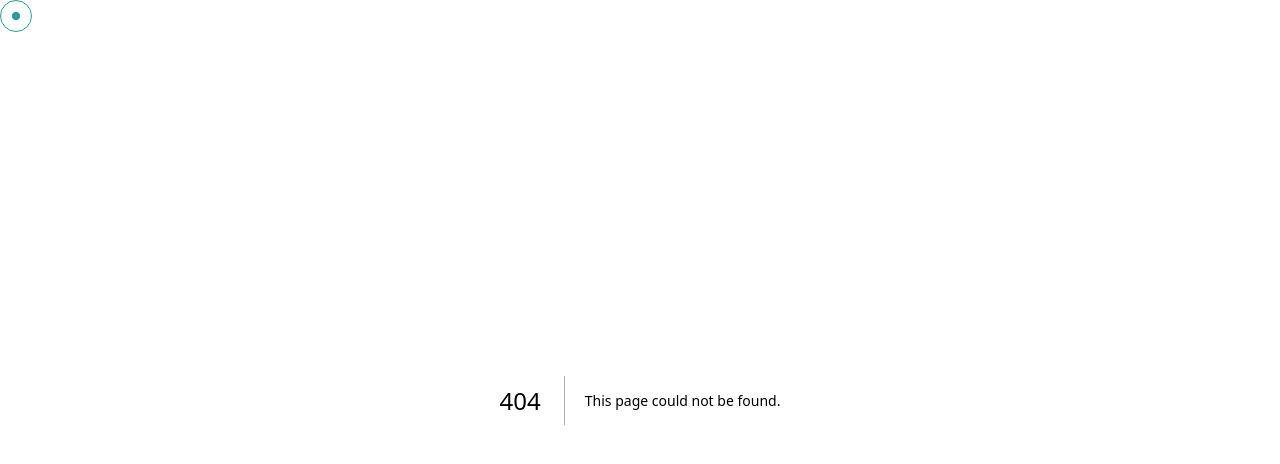
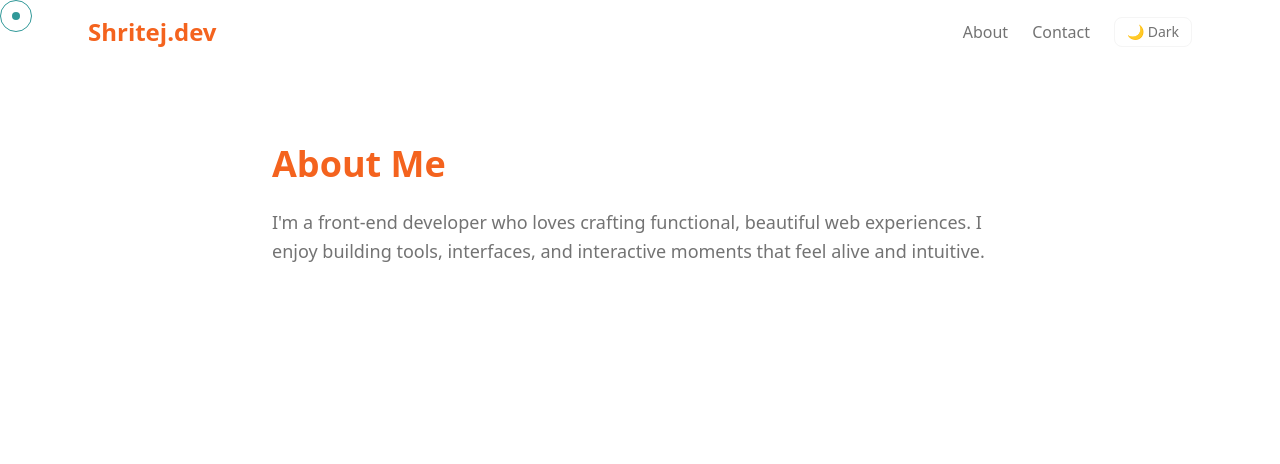
Before and after one commit to Shritej-Reddy/shritej-portfolio, a Next.js app: page /about in a window 1280 px wide. Before the commit this address had no page. Shown: the top 464 px of the page. Built offline with nearby package versions, Linux system fonts and the light colour scheme.

Commit message:
added navbar, contact and about pages

```diff
--- /dev/null
+++ b/src/app/about/page.tsx
@@ -0,0 +1,19 @@
+'use client';
+import { motion } from 'framer-motion';
+
+export default function AboutPage() {
+  return (
+    <motion.section
+      initial={{ opacity: 0, y: 20 }}
+      animate={{ opacity: 1, y: 0 }}
+      transition={{ duration: 0.6 }}
+      className="max-w-3xl mx-auto py-20 px-4"
+    >
+      <h1 className="text-4xl font-bold mb-6 text-[#F4631E]">About Me</h1>
+      <p className="text-muted-foreground text-lg leading-relaxed">
+        I&apos;m a front-end developer who loves crafting functional, beautiful web experiences.
+        I enjoy building tools, interfaces, and interactive moments that feel alive and intuitive.
+      </p>
+    </motion.section>
+  );
+}
--- /dev/null
+++ b/src/app/contact/page.tsx
@@ -0,0 +1,21 @@
+'use client';
+import { motion } from 'framer-motion';
+
+export default function ContactPage() {
+  return (
+    <motion.section
+      initial={{ opacity: 0, y: 20 }}
+      animate={{ opacity: 1, y: 0 }}
+      transition={{ duration: 0.6 }}
+      className="max-w-3xl mx-auto py-20 px-4"
+    >
+      <h1 className="text-4xl font-bold mb-6 text-[#F4631E]">Let&apos;s Talk</h1>
+      <p className="text-muted-foreground text-lg mb-4">
+        Feel free to drop me a message — whether it’s a project, opportunity, or just a hello.
+      </p>
+      <a href="mailto:youremail@example.com" className="underline text-[#309898]">
+        youremail@example.com
+      </a>
+    </motion.section>
+  );
+}
--- a/src/app/layout.tsx
+++ b/src/app/layout.tsx
@@ -2,6 +2,7 @@ import type { Metadata } from "next";
 import { Geist, Geist_Mono } from "next/font/google";
 import Cursor from "@/components/ui/Cursor";
 import { ThemeProvider } from "next-themes";
+import Navbar from "@/components/ui/Navbar";
 import "./globals.css";
 
 // const inter = Inter({
@@ -36,6 +37,7 @@ export default function RootLayout({
       >
         <ThemeProvider attribute="class" defaultTheme="system" enableSystem>
           <Cursor />
+          <Navbar />
           {children}
         </ThemeProvider>
       </body>
--- a/src/app/page.tsx
+++ b/src/app/page.tsx
@@ -3,7 +3,6 @@ import { Button } from "@/components/ui/button";
 import { Card, CardContent } from "@/components/ui/card";
 import { motion } from "framer-motion";
 import { useMagneticEffect } from "@/hooks/useMagneticEffect";
-import ThemeToggle from "@/components/ui/ThemeToggle";
 
 export default function HomePage() {
   useMagneticEffect('.magnetic', 0.1);
@@ -17,7 +16,6 @@ export default function HomePage() {
         transition={{ duration: 0.8 }}
         className="max-w-4xl mx-auto text-center mb-24"
       >
-        <ThemeToggle />
         <h1 className="text-5xl md:text-7xl font-bold mb-6">
           Hi, I’m <span className="text-[#F4631E]">Shritej</span>
         </h1>
--- /dev/null
+++ b/src/components/ui/Navbar.tsx
@@ -0,0 +1,18 @@
+'use client';
+import Link from 'next/link';
+import ThemeToggle from './ThemeToggle';
+
+export default function Navbar() {
+  return (
+    <header className="flex justify-between items-center px-6 py-4 max-w-6xl mx-auto">
+      <Link href="/" className="text-2xl font-bold text-[#F4631E]">
+        Shritej.dev
+      </Link>
+      <nav className="flex gap-6 items-center text-muted-foreground">
+        <Link href="/about" className="hover:text-foreground transition-colors">About</Link>
+        <Link href="/contact" className="hover:text-foreground transition-colors">Contact</Link>
+        <ThemeToggle />
+      </nav>
+    </header>
+  );
+}
```
